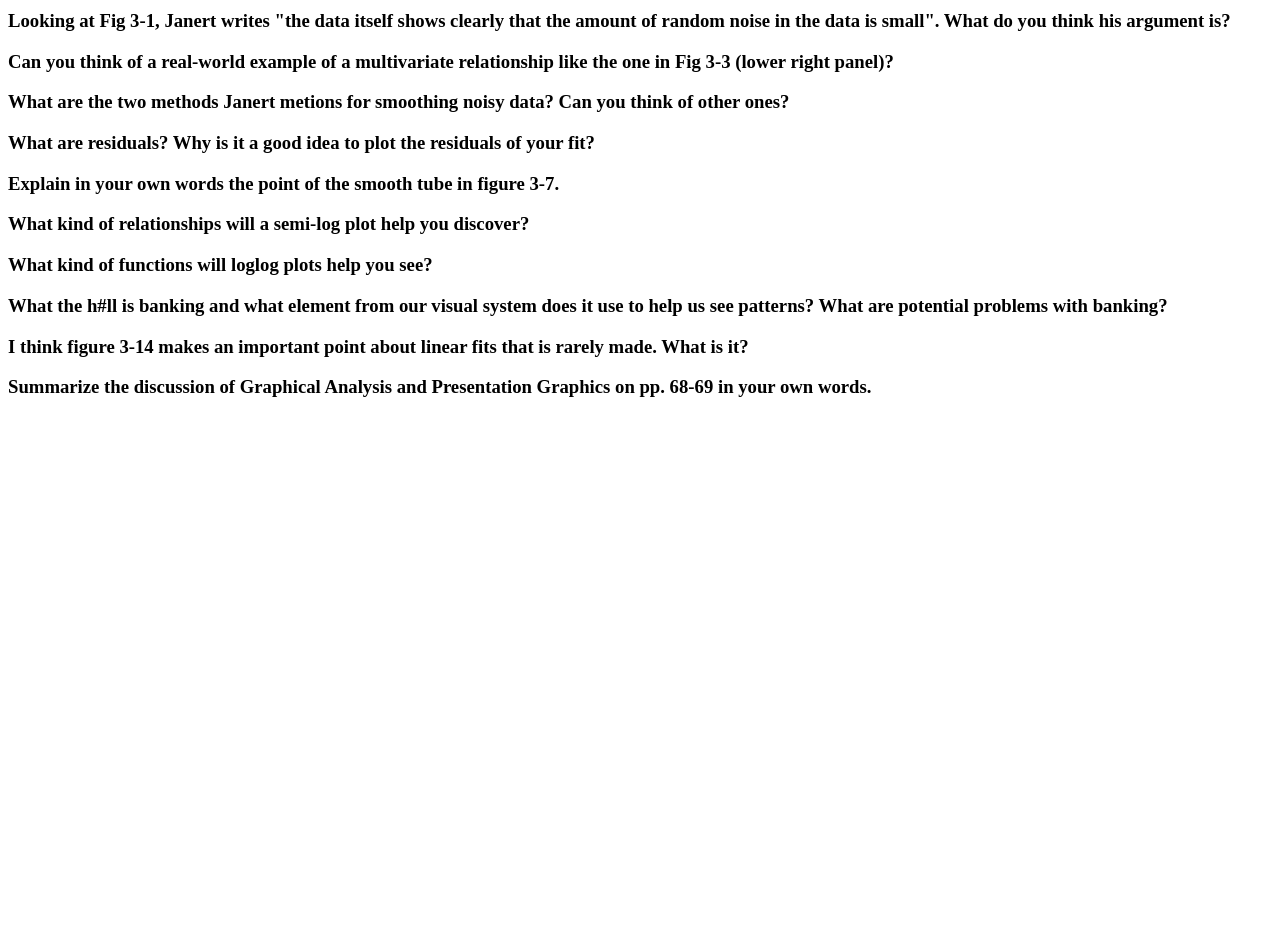
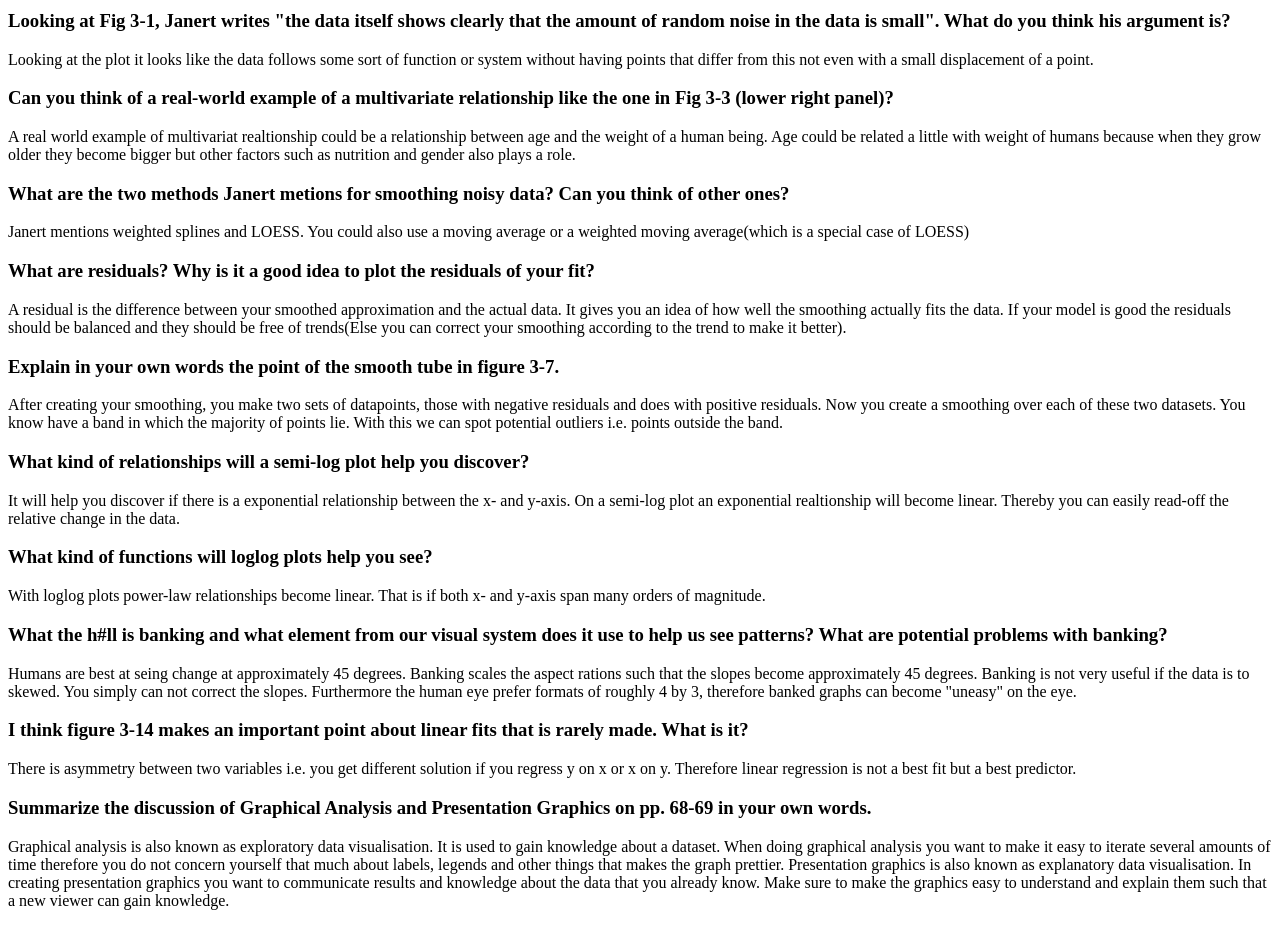
Before and after one commit to Madsfilbert92/Madsfilbert92.github.io, a plain HTML site: page A1/index.html in a window 1280 px wide. Shown: the part 1000-1926 px from the top of the page. Before the commit the page ends 1417 px from the top, so only its background shows below. Drawn offline with Linux system fonts and the light colour scheme.

Commit message:
part 2 finished

```diff
--- a/A1/index.html
+++ b/A1/index.html
@@ -53,15 +53,43 @@
 
 	<h2>Part 2: DAOST Chapter 3 Questions</h2>
 	<h3>Looking at Fig 3-1, Janert writes "the data itself shows clearly that the amount of random noise in the data is small". What do you think his argument is?</h3>
-    <h3>Can you think of a real-world example of a multivariate relationship like the one in Fig 3-3 (lower right panel)?
+	<p>Looking at the plot it looks like the data follows some sort of function or system without having points that differ from this not even with a
+	small displacement of a point.</p>
+	<h3>Can you think of a real-world example of a multivariate relationship like the one in Fig 3-3 (lower right panel)?</h3>
+	<p>A real world example of multivariat realtionship could be a relationship between age and the weight of a human being.
+	Age could be related a little with weight of humans because when they grow older they become bigger but other
+	factors such as nutrition and gender also plays a role.</p>
 	<h3>What are the two methods Janert metions for smoothing noisy data? Can you think of other ones?</h3>
+	<p>Janert mentions weighted splines and LOESS. You could also use a moving average or a weighted moving average(which is a special case of LOESS)</p>
 	<h3>What are residuals? Why is it a good idea to plot the residuals of your fit?</h3>
+	<p>A residual is the difference between your smoothed approximation and the actual data. It gives you an idea
+		of how well the smoothing actually fits the data. If your model is good the residuals should be balanced and they should
+		be free of trends(Else you can correct your smoothing according to the trend to make it better).
+	</p>
 	<h3>Explain in your own words the point of the smooth tube in figure 3-7.</h3>
+	<p> After creating your smoothing, you make two sets of datapoints, those with negative residuals and does with positive
+	residuals. Now you create a smoothing over each of these two datasets. You know have a band in which the majority of
+	points lie. With this we can spot potential outliers i.e. points outside the band.</p>
 	<h3>What kind of relationships will a semi-log plot help you discover?</h3>
+	<p>It will help you discover if there is a exponential relationship between the x- and y-axis. On a semi-log plot
+	an exponential realtionship will become linear. Thereby you can easily read-off the relative change in the data.</p>
 	<h3>What kind of functions will loglog plots help you see?</h3>
+	<p>With loglog plots power-law relationships become linear. That is if both x- and y-axis span many orders of magnitude.</p>
 	<h3>What the h#ll is banking and what element from our visual system does it use to help us see patterns? What are potential problems with banking?</h3>
+	<p>Humans are best at seing change at approximately 45 degrees. Banking scales the aspect rations such that the
+	slopes become approximately 45 degrees. Banking is not very useful if the data is to skewed. You simply can not
+	correct the slopes. Furthermore the human eye prefer formats of roughly 4 by 3, therefore banked graphs can
+	become "uneasy" on the eye.</p>
 	<h3>I think figure 3-14 makes an important point about linear fits that is rarely made. What is it?</h3>
+	<p>There is asymmetry between two variables i.e. you get different solution if you regress y on x or x on y.
+	Therefore linear regression is not a best fit but a best predictor.</p>
 	<h3>Summarize the discussion of Graphical Analysis and Presentation Graphics on pp. 68-69 in your own words.</h3>
+	<p>Graphical analysis is also known as exploratory data visualisation. It is used to gain knowledge about a dataset.
+	When doing graphical analysis you want to make it easy to iterate several amounts of time therefore you do
+	not concern yourself that much about labels, legends and other things that makes the graph prettier.
+	Presentation graphics is also known as explanatory data visualisation. In creating presentation graphics you want
+	to communicate results and knowledge about the data that you already know. Make sure to make the graphics easy to understand and
+	explain them such that a new viewer can gain knowledge.</p>
 <script type="text/javascript">
 </script>
 </body>
```
